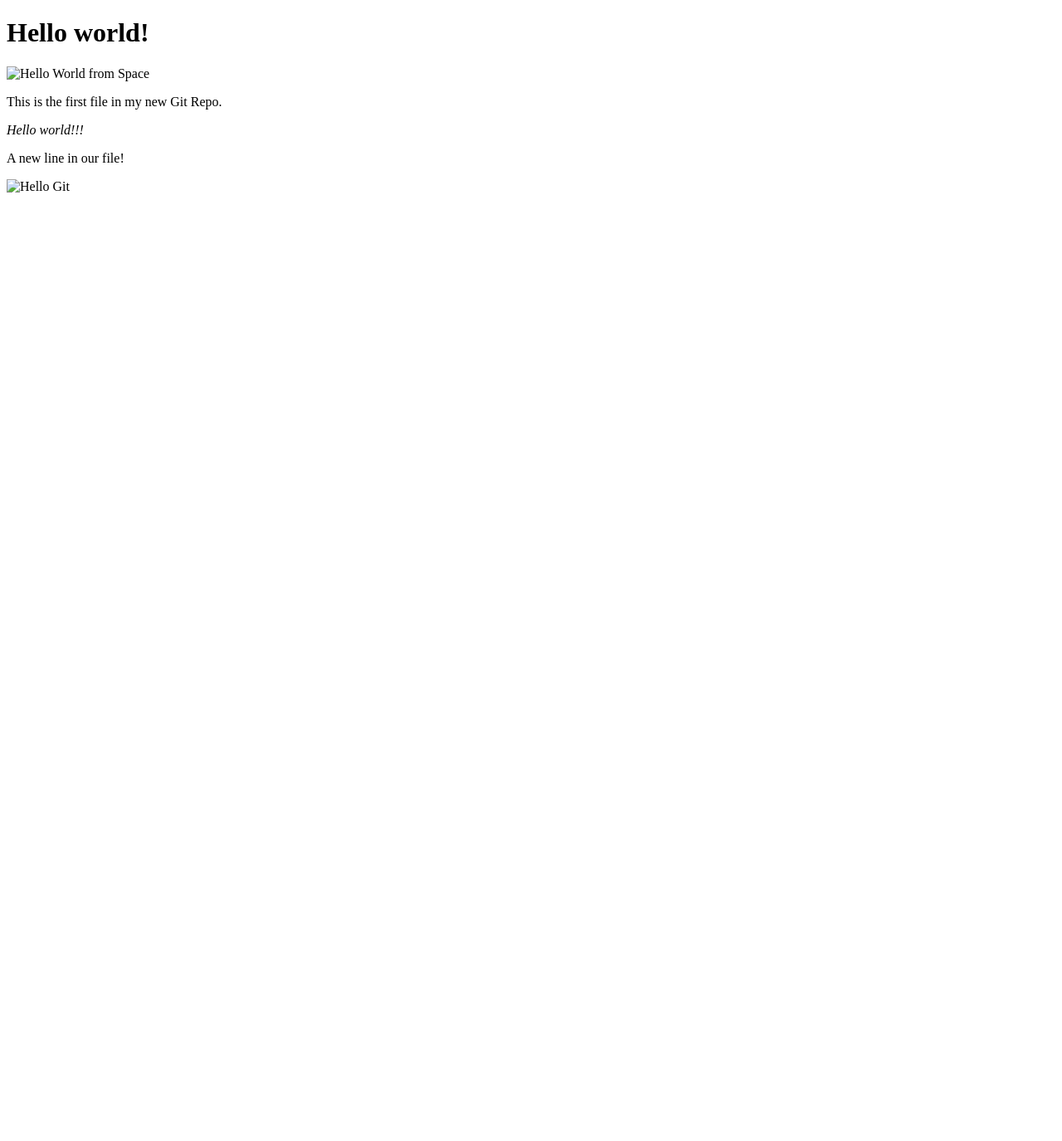
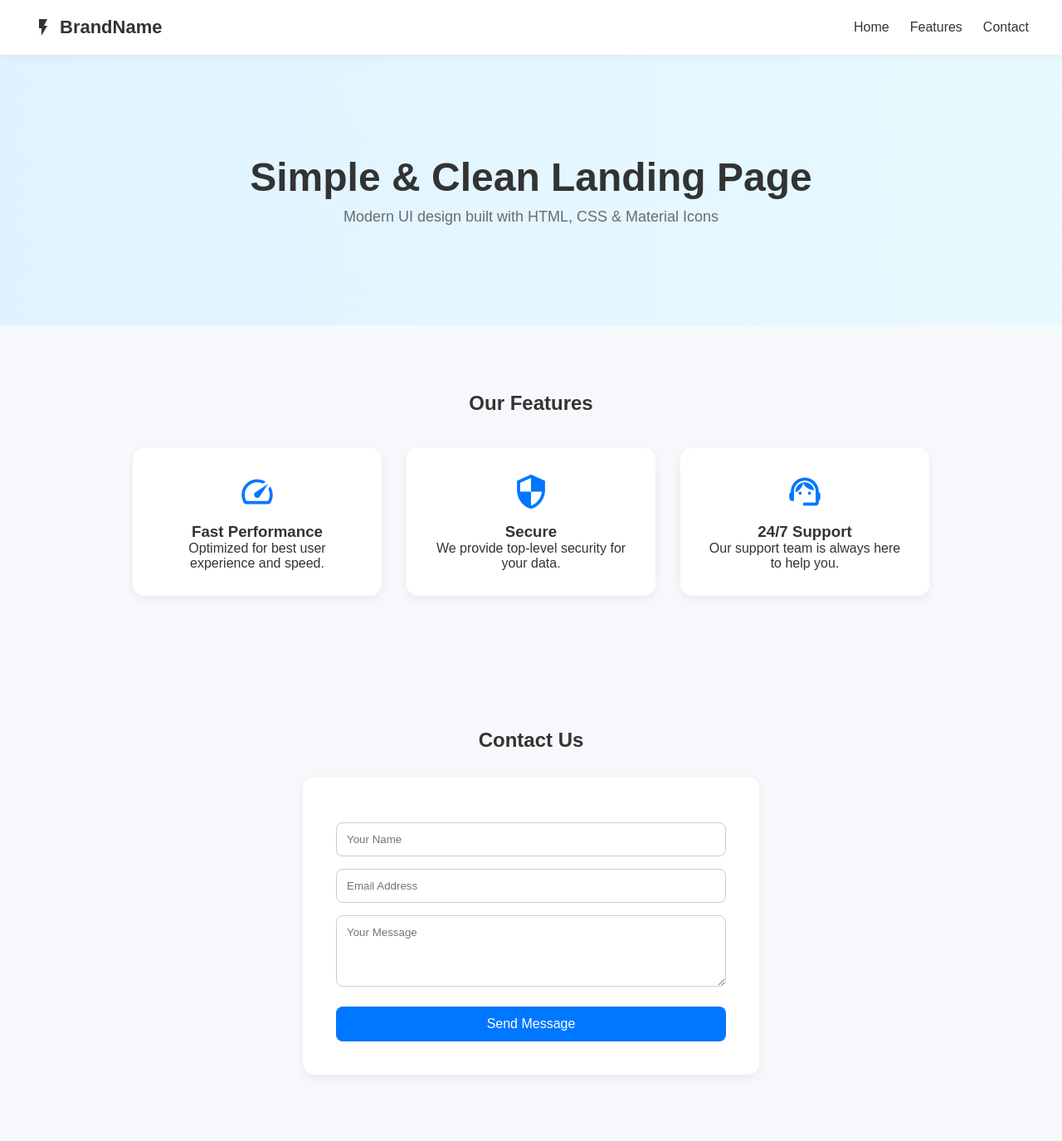
Before and after one commit to vjpanwar2001/Test2025, a plain HTML site: page index.html in a window 1280 px wide. Shown: the whole page at 83% size. Before the commit the page ends 800 px from the top, so only its background shows below. Drawn offline with Linux system fonts and the light colour scheme.

Commit message:
Landing Page Desgin

```diff
--- a/index.html
+++ b/index.html
@@ -1,16 +1,196 @@
 <!DOCTYPE html>
-<html>
+<html lang="en">
 <head>
-<title>Hello World!</title>
-<link rel="stylesheet" href="bluestyle.css">
+    <meta charset="UTF-8">
+    <meta name="viewport" content="width=device-width, initial-scale=1.0">
+    <title>Landing Page</title>
+
+    <!-- MATERIAL ICONS -->
+    <link href="https://fonts.googleapis.com/icon?family=Material+Icons" rel="stylesheet">
+
+    <style>
+        * {
+            margin: 0;
+            padding: 0;
+            box-sizing: border-box;
+            font-family: "Poppins", sans-serif;
+        }
+
+        body {
+            background: #f6f8fb;
+            color: #333;
+        }
+
+        /* HEADER */
+        header {
+            width: 100%;
+            padding: 20px 40px;
+            background: #fff;
+            display: flex;
+            justify-content: space-between;
+            align-items: center;
+            box-shadow: 0 2px 10px rgba(0,0,0,0.05);
+            position: sticky;
+            top: 0;
+            z-index: 1000;
+        }
+
+        header .logo {
+            font-size: 22px;
+            font-weight: 600;
+            display: flex;
+            align-items: center;
+            gap: 8px;
+        }
+
+        nav ul {
+            display: flex;
+            gap: 25px;
+            list-style: none;
+        }
+
+        nav ul li {
+            cursor: pointer;
+            font-weight: 500;
+        }
+
+        /* SECTIONS */
+        section {
+            padding: 80px 40px;
+        }
+
+        .hero {
+            text-align: center;
+            padding: 120px 20px;
+            background: linear-gradient(to right, #e0f2ff, #e8faff);
+        }
+
+        .hero h1 {
+            font-size: 48px;
+            margin-bottom: 10px;
+        }
+
+        .hero p {
+            font-size: 18px;
+            opacity: 0.7;
+        }
+
+        /* FEATURES */
+        .features {
+            display: flex;
+            gap: 30px;
+            justify-content: center;
+            flex-wrap: wrap;
+            margin-top: 40px;
+        }
+
+        .feature-box {
+            width: 300px;
+            padding: 30px;
+            border-radius: 14px;
+            background: #fff;
+            text-align: center;
+            box-shadow: 0 4px 12px rgba(0,0,0,0.06);
+        }
+
+        .feature-box .material-icons {
+            font-size: 45px;
+            margin-bottom: 15px;
+            color: #0077ff;
+        }
+
+        /* CONTACT */
+        .contact-box {
+            max-width: 550px;
+            margin: auto;
+            padding: 40px;
+            background: #fff;
+            border-radius: 14px;
+            box-shadow: 0 4px 12px rgba(0,0,0,0.06);
+        }
+
+        .contact-box input,
+        .contact-box textarea {
+            width: 100%;
+            padding: 12px;
+            margin-top: 15px;
+            border-radius: 8px;
+            border: 1px solid #ccc;
+        }
+
+        .contact-box button {
+            margin-top: 20px;
+            width: 100%;
+            padding: 12px;
+            background: #0077ff;
+            color: #fff;
+            border: none;
+            border-radius: 8px;
+            font-size: 16px;
+            cursor: pointer;
+        }
+
+    </style>
 </head>
 <body>
 
-<h1>Hello world!</h1>
-<div><img src="img_hello_world.jpg" alt="Hello World from Space" style="width:100%;max-width:960px"></div>
-<p>This is the first file in my new Git Repo.</p>
-<i>Hello world!!!</i>
-<p>A new line in our file!</p>
-<div><img src="img_hello_git.jpg" alt="Hello Git" style="width:100%;max-width:640px"></div>
+    <!-- HEADER -->
+    <header>
+        <div class="logo">
+            <span class="material-icons">flash_on</span> BrandName
+        </div>
+
+        <nav>
+            <ul>
+                <li>Home</li>
+                <li>Features</li>
+                <li>Contact</li>
+            </ul>
+        </nav>
+    </header>
+
+    <!-- SECTION 1: HERO -->
+    <section class="hero">
+        <h1>Simple & Clean Landing Page</h1>
+        <p>Modern UI design built with HTML, CSS & Material Icons</p>
+    </section>
+
+    <!-- SECTION 2: FEATURES -->
+    <section>
+        <h2 style="text-align:center;margin-bottom:30px;">Our Features</h2>
+
+        <div class="features">
+            <div class="feature-box">
+                <span class="material-icons">speed</span>
+                <h3>Fast Performance</h3>
+                <p>Optimized for best user experience and speed.</p>
+            </div>
+
+            <div class="feature-box">
+                <span class="material-icons">security</span>
+                <h3>Secure</h3>
+                <p>We provide top-level security for your data.</p>
+            </div>
+
+            <div class="feature-box">
+                <span class="material-icons">support_agent</span>
+                <h3>24/7 Support</h3>
+                <p>Our support team is always here to help you.</p>
+            </div>
+        </div>
+    </section>
+
+    <!-- SECTION 3: CONTACT -->
+    <section>
+        <h2 style="text-align:center;margin-bottom:30px;">Contact Us</h2>
+
+        <div class="contact-box">
+            <input type="text" placeholder="Your Name">
+            <input type="email" placeholder="Email Address">
+            <textarea rows="4" placeholder="Your Message"></textarea>
+            <button>Send Message</button>
+        </div>
+    </section>
+
 </body>
 </html>
```
